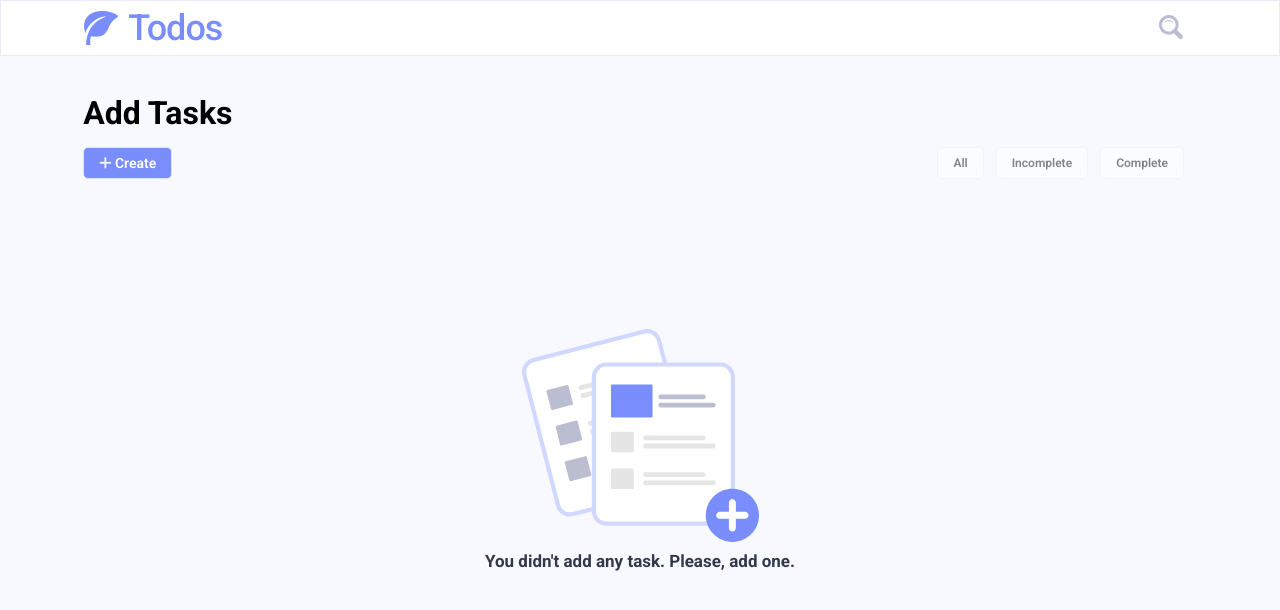
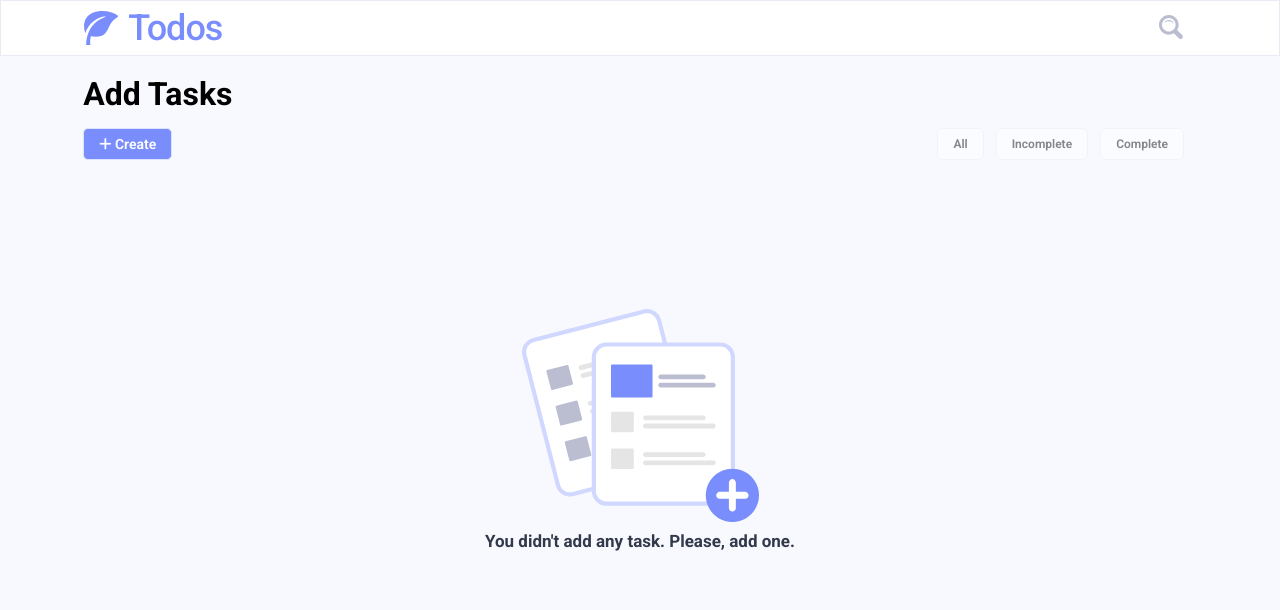
Before and after one commit to fza-wtag/todo-app-react, a React (Create React App) app in the folder todos/: page / in a window 1280 px wide. Shown: the top 610 px of the page. Built offline with nearby package versions, Linux system fonts and the light colour scheme.

Commit message:
Change toast position

```diff
--- a/todos/src/styles/topContent.css
+++ b/todos/src/styles/topContent.css
@@ -1,5 +1,5 @@
 .top-content {
-  padding: 3% 7.5% 0 6.5%;
+  padding: 1.5% 7.5% 0 6.5%;
 }
 
 .top-content__buttons {
--- a/todos/src/toast_methods.js
+++ b/todos/src/toast_methods.js
@@ -2,7 +2,7 @@ import { toast, Zoom } from "react-toastify";
 import "react-toastify/dist/ReactToastify.css";
 
 const commonStyles = {
-  position: "top-center",
+  position: "bottom-right",
   autoClose: 1500,
   hideProgressBar: false,
   closeOnClick: true,
@@ -14,7 +14,6 @@ const commonStyles = {
   style: {
     minHeight: "15px",
     fontSize: "13px",
-    marginTop: "40px",
     maxWidth: "300px",
   },
 };
```
